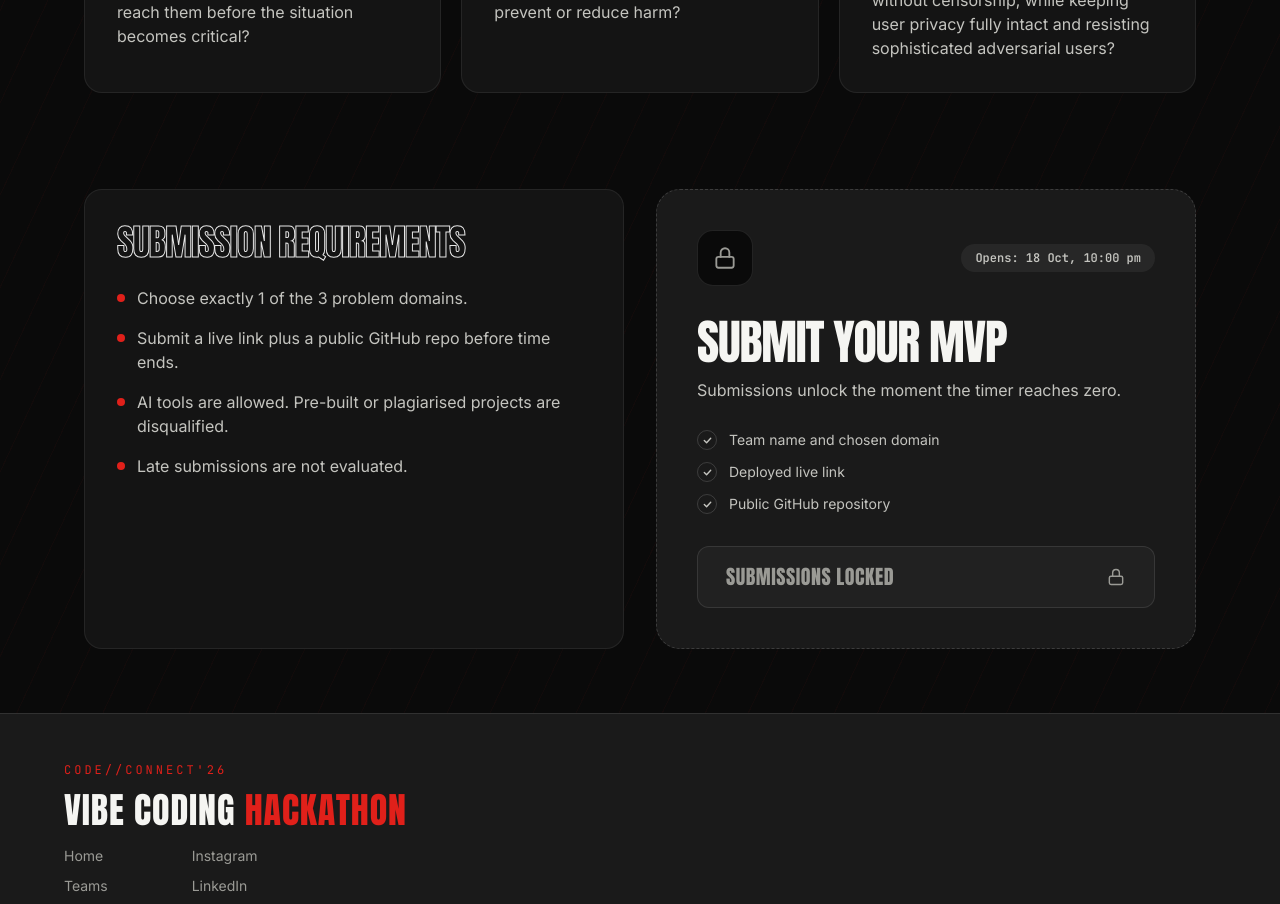
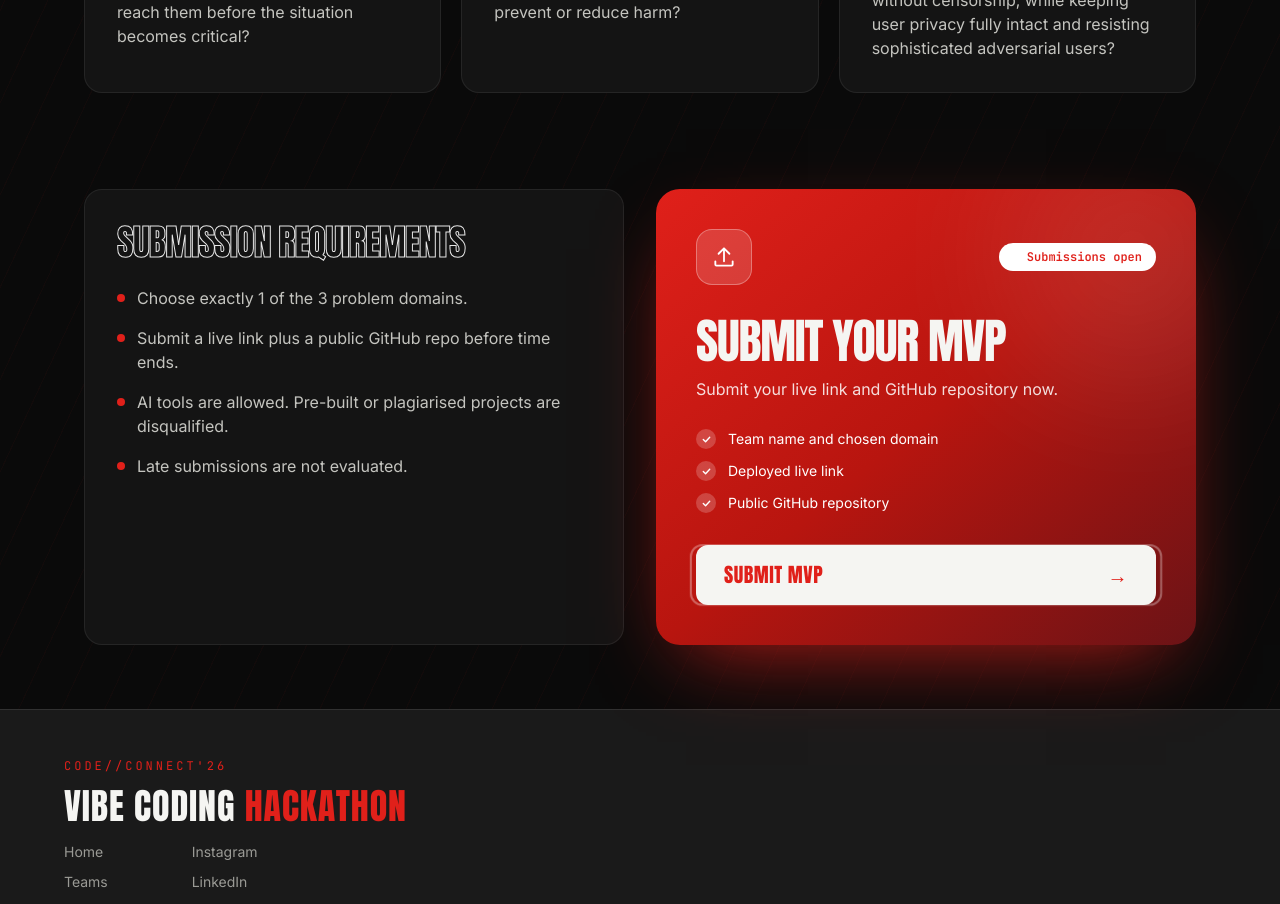
Before and after one commit to AzaanK-dev/VibeCoding-CC26, a Next.js app: page /competition in a window 1280 px wide. Shown: the part 1280-2184 px from the top of the page. Built offline with nearby package versions, Linux system fonts and the light colour scheme; no server answers.

Commit message:
feat: enabling submission form

```diff
--- a/components/SubmitCard.tsx
+++ b/components/SubmitCard.tsx
@@ -5,56 +5,68 @@ import type { Phase } from "@/lib/phase";
 import { Reveal } from "@/components/ui";
 
 const S = { fill: "none", stroke: "currentColor", strokeWidth: 1.7, strokeLinecap: "round", strokeLinejoin: "round" } as const;
-const ready = ["Team name and chosen domain","Deployed live link", "Public GitHub repository"];
+const ready = ["Team name and chosen domain", "Deployed live link", "Public GitHub repository"];
 
 export default function SubmitCard({ phase }: { phase: Phase | null }) {
-  const open = phase === "ended";
   return (
     <Reveal delay={.1} className="h-full">
-      <div className={`relative flex h-full flex-col justify-between gap-8 overflow-hidden rounded-3xl p-8 sm:p-10 transition-colors duration-700 ${open ? "bg-gradient-to-br from-brand via-[#b8150f] to-crimson shadow-[0_30px_80px_-30px_rgba(224,32,26,.85)]" : "border border-dashed border-white/15 bg-char"}`}>
-        {open && <div className="pointer-events-none absolute -right-16 -top-16 h-64 w-64 rounded-full bg-white/10 blur-[70px]" />}
+      <div className="relative flex h-full flex-col justify-between gap-8 overflow-hidden rounded-3xl p-8 sm:p-10 bg-gradient-to-br from-brand via-[#b8150f] to-crimson shadow-[0_30px_80px_-30px_rgba(224,32,26,.85)] transition-colors duration-700">
+
+        <div className="pointer-events-none absolute -right-16 -top-16 h-64 w-64 rounded-full bg-white/10 blur-[70px]" />
 
         <div className="relative">
           <div className="flex items-center justify-between">
-            <div className={`flex h-14 w-14 items-center justify-center rounded-2xl border ${open ? "border-white/30 bg-white/15 text-white" : "border-white/10 bg-ink text-stone"}`}>
+            <div className="flex h-14 w-14 items-center justify-center rounded-2xl border border-white/30 bg-white/15 text-white">
               <svg width="26" height="26" viewBox="0 0 24 24" {...S}>
-                {open ? <><path d="M12 16V4M7 9l5-5 5 5" /><path d="M4 16v3a1 1 0 001 1h14a1 1 0 001-1v-3" /></> : <><rect x="4" y="11" width="16" height="10" rx="2" /><path d="M8 11V7a4 4 0 018 0v4" /></>}
+                <path d="M12 16V4M7 9l5-5 5 5" />
+                <path d="M4 16v3a1 1 0 001 1h14a1 1 0 001-1v-3" />
               </svg>
             </div>
-            <span className={`flex items-center gap-2 rounded-full px-3.5 py-1.5 font-mono text-xs font-semibold ${open ? "bg-white text-brand" : "bg-white/[.06] text-mist"}`}>
-              {open && <span className="h-1.5 w-1.5 animate-ping rounded-full bg-brand" />}{open ? "Submissions open" : "Opens: 18 Oct, 10:00 pm"}
+
+            <span className="flex items-center gap-2 rounded-full bg-white px-3.5 py-1.5 font-mono text-xs font-semibold text-brand">
+              <span className="h-1.5 w-1.5 animate-ping rounded-full bg-brand" />
+              Submissions open
             </span>
           </div>
 
-          <h2 className="h-display mt-8 text-4xl sm:text-5xl">Submit your MVP</h2>
-          <p className={`mt-3 max-w-md ${open ? "text-white/85" : "text-mist"}`}>
-            {open ? "The timer is at zero. Submit your live link and GitHub repo now." : "Submissions unlock the moment the timer reaches zero."}
+          <h2 className="h-display mt-8 text-4xl sm:text-5xl">
+            Submit your MVP
+          </h2>
+
+          <p className="mt-3 max-w-md text-white/85">
+            Submit your live link and GitHub repository now.
           </p>
 
           <ul className="mt-7 space-y-3">
-            {ready.map(r => (
-              <li key={r} className={`flex items-center gap-3 text-sm ${open ? "text-white" : "text-mist"}`}>
-                <span className={`flex h-5 w-5 items-center justify-center rounded-full ${open ? "bg-white/20" : "border border-white/15"}`}>
-                  <svg width="11" height="11" viewBox="0 0 24 24" {...S} strokeWidth={3}><path d="M5 12l5 5 9-10" /></svg>
-                </span>{r}
+            {ready.map((r) => (
+              <li key={r} className="flex items-center gap-3 text-sm text-white">
+                <span className="flex h-5 w-5 items-center justify-center rounded-full bg-white/20">
+                  <svg width="11" height="11" viewBox="0 0 24 24" {...S} strokeWidth={3}>
+                    <path d="M5 12l5 5 9-10" />
+                  </svg>
+                </span>
+                {r}
               </li>
             ))}
           </ul>
         </div>
 
         <div className="relative">
-          {open ? (
-            <div className="relative">
-              <motion.span className="absolute inset-0 rounded-xl border-2 border-white" animate={{ scale: [1, 1.06], opacity: [.6, 0] }} transition={{ duration: 1.8, repeat: Infinity, ease: "easeOut" }} />
-              <a href={LINKS.submit} target="_blank" rel="noopener noreferrer" className="group relative flex w-full items-center justify-between rounded-xl bg-cream px-7 py-4 font-display text-xl uppercase tracking-wide text-brand transition hover:bg-white">
-                Submit MVP<span className="transition group-hover:translate-x-1.5">→</span>
-              </a>
-            </div>
-          ) : (
-            <button disabled className="flex w-full cursor-not-allowed items-center justify-between rounded-xl border border-white/10 bg-white/[.03] px-7 py-4 font-display text-xl uppercase tracking-wide text-stone">
-              Submissions locked<svg width="20" height="20" viewBox="0 0 24 24" {...S}><rect x="4" y="11" width="16" height="10" rx="2" /><path d="M8 11V7a4 4 0 018 0v4" /></svg>
-            </button>
-          )}
+          <motion.span
+            className="absolute inset-0 rounded-xl border-2 border-white"
+            animate={{ scale: [1, 1.06], opacity: [.6, 0] }}
+            transition={{ duration: 1.8, repeat: Infinity, ease: "easeOut" }}
+          />
+
+          <a
+            href={LINKS.submit}
+            target="_blank"
+            rel="noopener noreferrer"
+            className="group relative flex w-full items-center justify-between rounded-xl bg-cream px-7 py-4 font-display text-xl uppercase tracking-wide text-brand transition hover:bg-white"
+          >
+            Submit MVP
+            <span className="transition group-hover:translate-x-1.5">→</span>
+          </a>
         </div>
       </div>
     </Reveal>
--- a/lib/data.ts
+++ b/lib/data.ts
@@ -1,7 +1,7 @@
 // ===== EDIT ME: all content & dates live here =====
 export const LINKS = {
   reg: "https://codeconnect26-registration.vercel.app",
-  submit: "https://vibe-coding-submission.vercel.app",
+  submit: "https://vibe-coding-submissions.vercel.app/",
   waNumber: "923214158518", // payment screenshots go here
 };
 export const DATES = {
```
